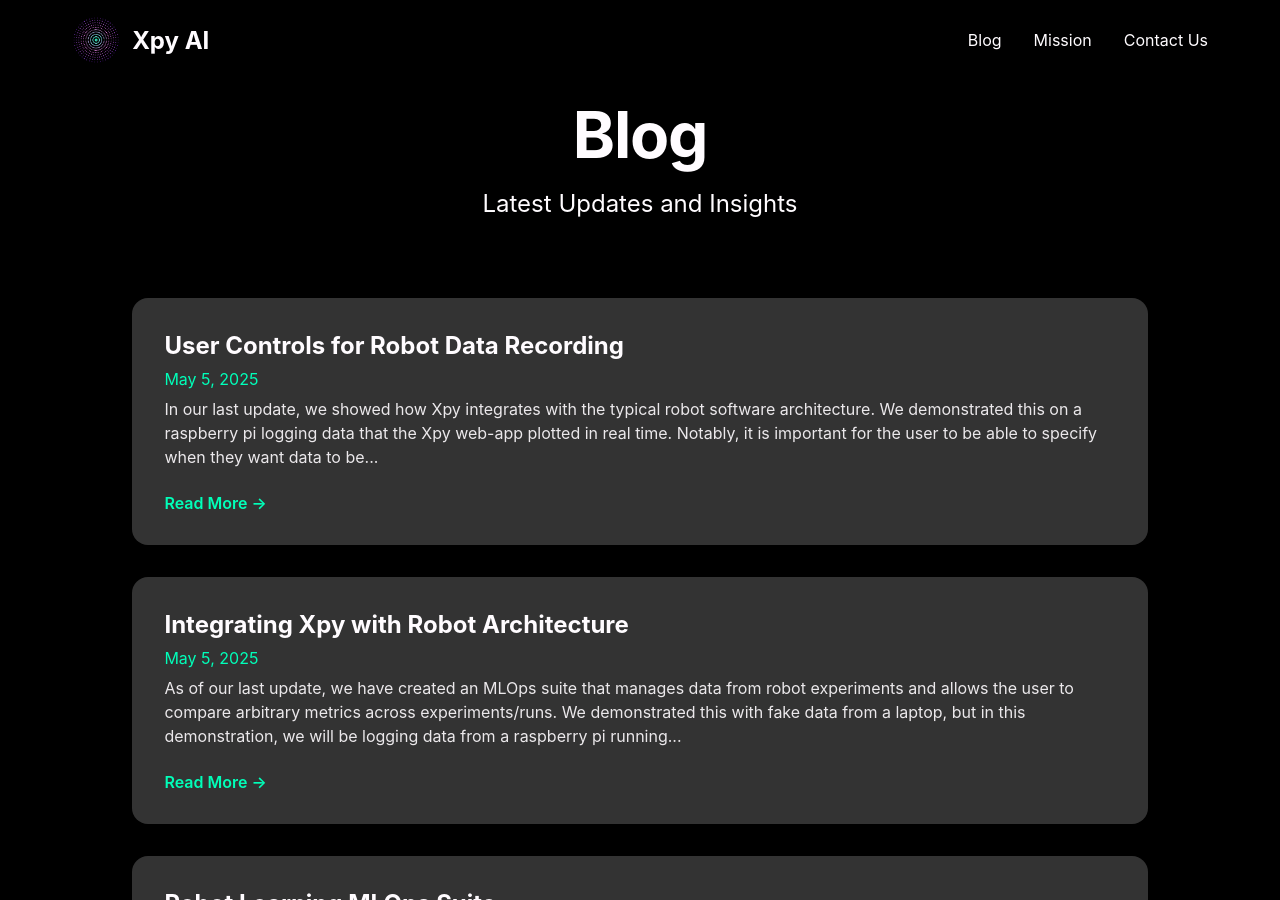
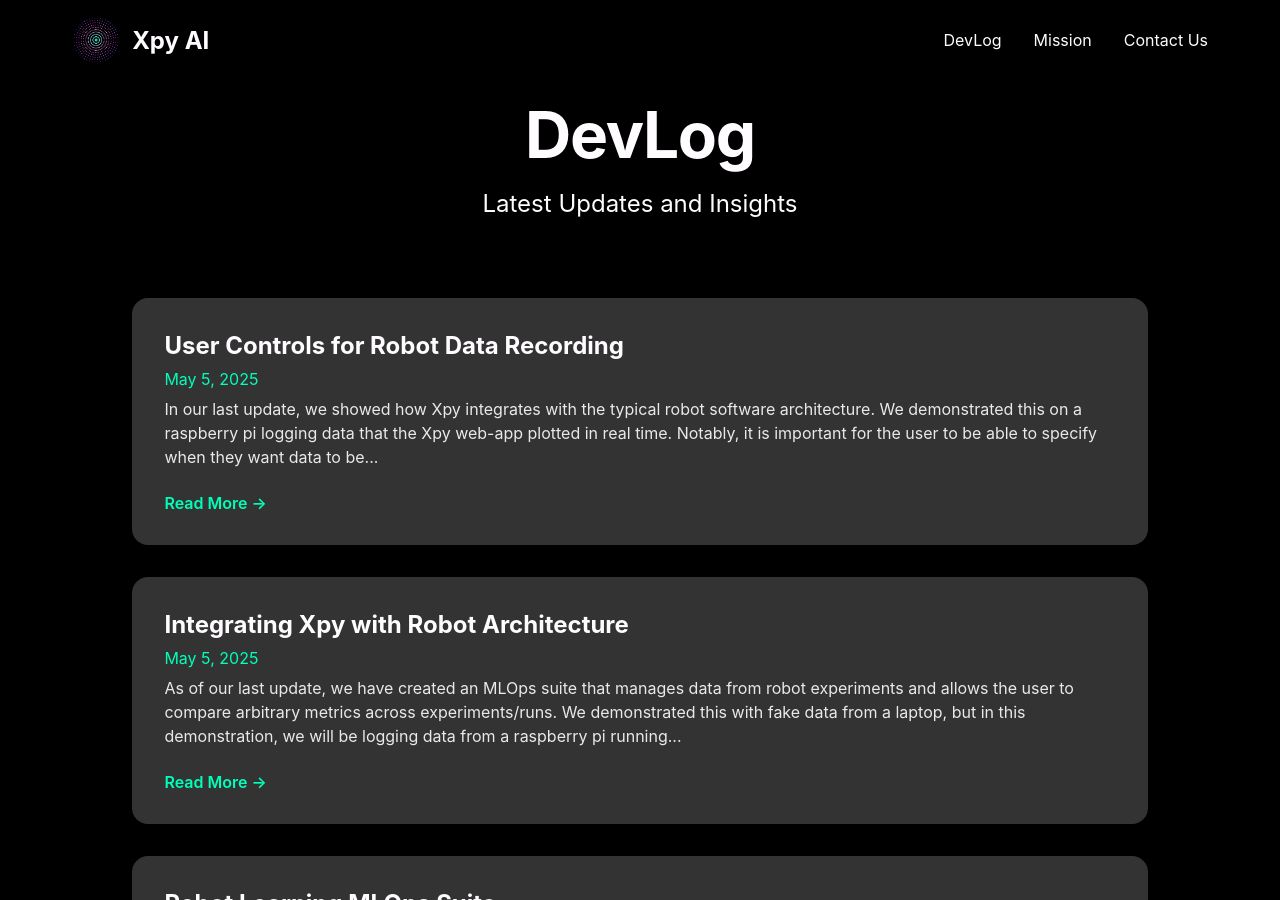
Before and after one commit to XpyAI/XpyAI.github.io, a Jekyll site: the page built from devlog.html, in a window 1280 px wide and 900 px high. Built offline with Jekyll 4.4.1, drawn with Linux system fonts in a browser that asks for light colours.

Commit message:
change blog to devlog

```diff
--- a/_layouts/default.html
+++ b/_layouts/default.html
@@ -17,7 +17,7 @@
                 </a>
             </div>
             <div class="navbar-links">
-                <a href="/blog" class="nav-link">Blog</a>
+                <a href="/devlog" class="nav-link">DevLog</a>
                 <a href="/mission" class="nav-link">Mission</a>
                 <a href="/contact" class="nav-link">Contact Us</a>
             </div>
--- a/blog.html
+++ b/devlog.html
@@ -1,11 +1,11 @@
 ---
 layout: default
-title: Blog - Xpy AI
+title: DevLog - Xpy AI
 ---
 
 <main class="container">
     <div class="content">
-        <h1 class="title">Blog</h1>
+        <h1 class="title">DevLog</h1>
         <p class="tagline">Latest Updates and Insights</p>
         <div class="blog-grid">
             {% for post in site.posts %}
```
